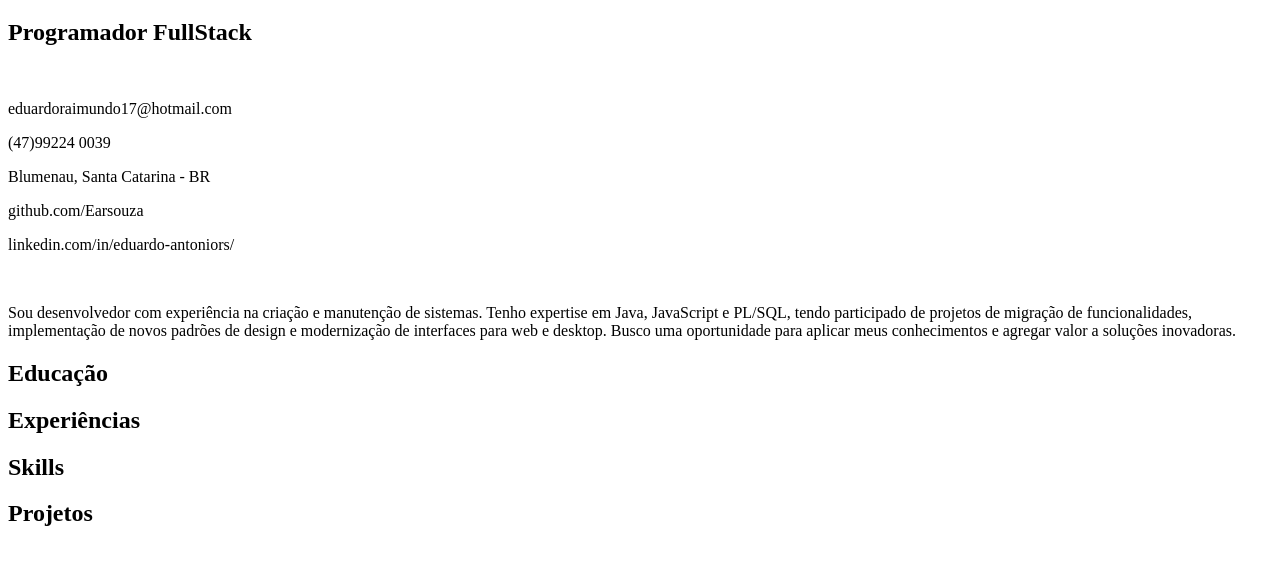
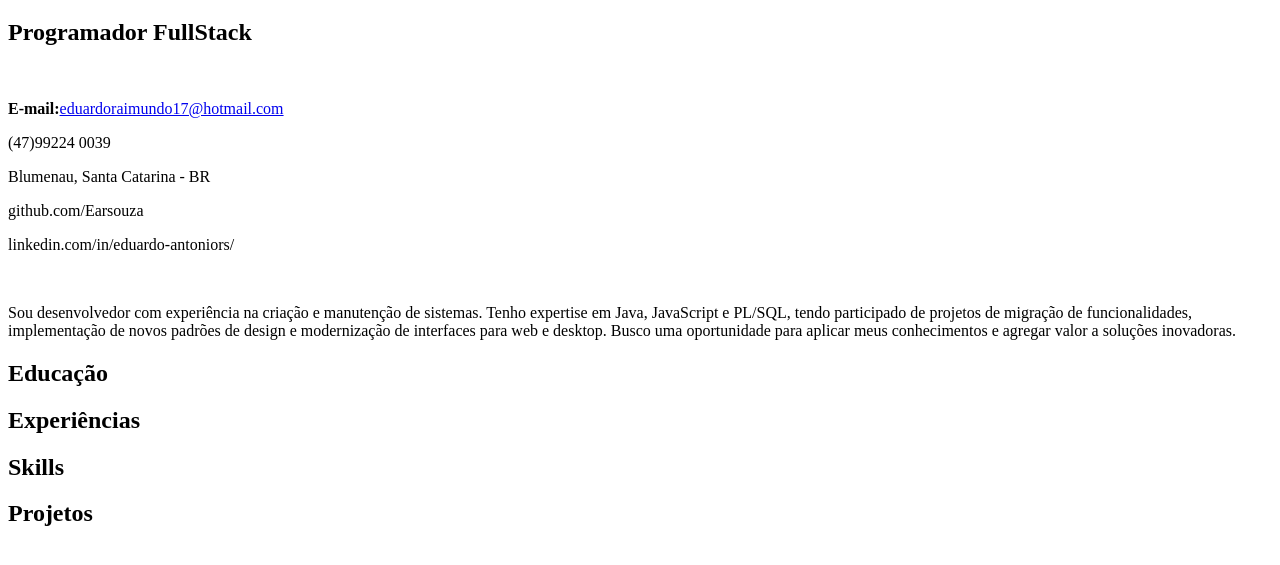
Before and after one commit to Earsouza/Curriculo, a plain HTML site: page index.html in a window 1280 px wide. Shown: the part 61-626 px from the top of the page. Drawn offline with Linux system fonts and the light colour scheme.

Commit message:
Update index.html

```diff
--- a/index.html
+++ b/index.html
@@ -9,7 +9,9 @@
     <h1>Eduardo Antônio Raimundo de Souza</h1>
     <h2>Programador FullStack</h2>
     <br>
-<p>eduardoraimundo17@hotmail.com</p>
+    <p><b>E-mail:</b><a
+            href="mailto:eduardoraimundo17@hotmail.com?subject=Contato&body=Olá, gostaria de mais informações.">eduardoraimundo17@hotmail.com</a>
+    </p>
 <p>(47)99224 0039</p>
 <p>Blumenau, Santa Catarina - BR</p>
 <p>github.com/Earsouza</p>
```
